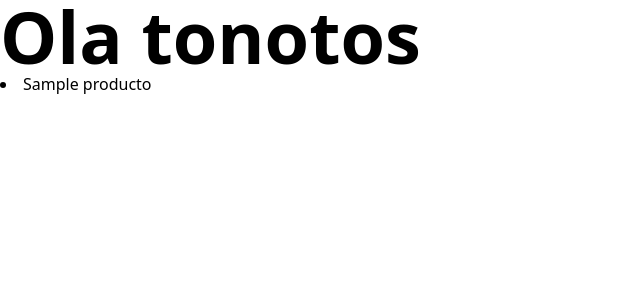
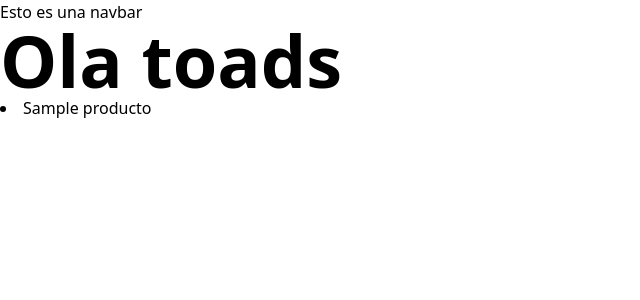
Before and after one commit to Gabri3l67/proyecto_db, a Django app: page / in a window 1280 px wide. Shown: the top 300 px of the page, without its empty margins (0-640 px from the left). Run offline with Django 5.2, Linux system fonts and the light colour scheme; tables that the repository leaves empty hold one stand-in row (values such as "Sample post"); some libraries are stand-ins or nearby versions.

Commit message:
setup autoreload in dev and setup production mode

```diff
--- a/requirements.txt
+++ b/requirements.txt
@@ -1,3 +1,6 @@
 asgiref==3.8.1
 Django==5.0.6
+django-browser-reload==1.13.0
+gunicorn==22.0.0
+packaging==24.1
 sqlparse==0.5.0
--- a/shop/settings.py
+++ b/shop/settings.py
@@ -25,12 +25,13 @@ SECRET_KEY = 'django-insecure-x_h14mr^4&fqv!#8tu#ljk)vb(jw(d9yfw_9eyov((#7kh2_@=
 # SECURITY WARNING: don't run with debug turned on in production!
 DEBUG = True
 
-ALLOWED_HOSTS = []
+ALLOWED_HOSTS = ['0.0.0.0']
 
 
 # Application definition
 
 INSTALLED_APPS = [
+    'django_browser_reload',
     'shopApp',
     'django.contrib.admin',
     'django.contrib.auth',
@@ -41,6 +42,7 @@ INSTALLED_APPS = [
 ]
 
 MIDDLEWARE = [
+    'django_browser_reload.middleware.BrowserReloadMiddleware',
     'django.middleware.security.SecurityMiddleware',
     'django.contrib.sessions.middleware.SessionMiddleware',
     'django.middleware.common.CommonMiddleware',
--- a/shop/urls.py
+++ b/shop/urls.py
@@ -18,6 +18,7 @@ from django.contrib import admin
 from django.urls import path, include
 
 urlpatterns = [
+    path("__reload__/", include("django_browser_reload.urls")),
     path('admin/', admin.site.urls),
     path('', include("shopApp.urls"))
 ]
--- a/shopApp/templates/base.html
+++ b/shopApp/templates/base.html
@@ -7,6 +7,7 @@
     <title>Online Shop</title>
 </head>
 <body>
+    {% include 'navbar.html' %}
     {% block content %}
 
     {% endblock %}
--- a/shopApp/templates/home.html
+++ b/shopApp/templates/home.html
@@ -3,7 +3,7 @@
 {% block content %}
 
 <div>
-    <h1 class="text-7xl font-bold">Ola tonotos</h1>
+    <h1 class="text-7xl font-bold">Ola toads</h1>
     {% for product in productos %}
         <li> {{ product.name }}</li>
     {% endfor %}
--- /dev/null
+++ b/shopApp/templates/navbar.html
@@ -0,0 +1 @@
+<h1>Esto es una navbar</h1>
```
Also changed, not shown: readme.md.
